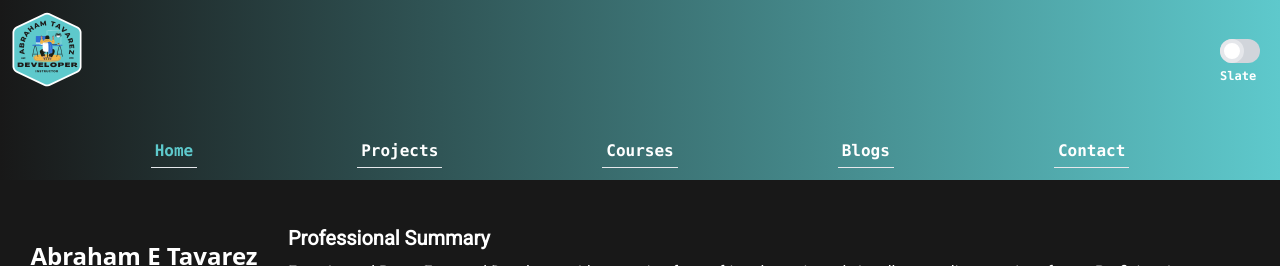
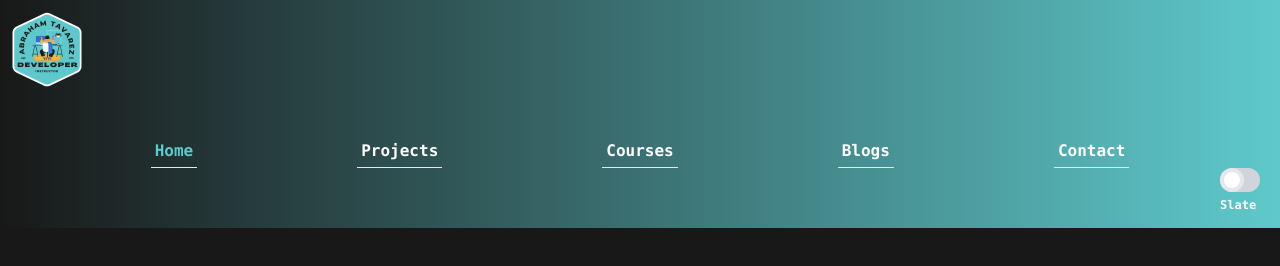
Before and after one commit to AbeTavarez/devp, a Next.js app: page / in a window 1280 px wide. Shown: the top 266 px of the page. Built offline with nearby package versions, Linux system fonts and the light colour scheme.

Commit message:
nav fixed

```diff
--- a/components/AppLayout/AppLayout.js
+++ b/components/AppLayout/AppLayout.js
@@ -28,7 +28,7 @@ export const AppLayout = ({ children }) => {
 
   return (
     <div className="h-full max-h-screen max-w-screen">
-      <div className="p-3 font-mono bg-gradient-to-r from-[#181818] to-[#5EC9CC] text-black dark:bg-gradient-to-r  dark:from-slate-500 dark:to-slate-700">
+      <div className=" p-3 font-mono bg-gradient-to-r from-[#181818] to-[#5EC9CC] text-black dark:bg-gradient-to-r  dark:from-slate-500 dark:to-slate-700">
         {process.env.NEXT_PUBLIC_GOOGLE_ANALYTICS ? (
           <GoogleAnalytics ga_id={process.env.NEXT_PUBLIC_GOOGLE_ANALYTICS} />
         ) : null}
@@ -42,34 +42,10 @@ export const AppLayout = ({ children }) => {
               alt="logo image"
             />
           </Link>
-
-          {/* TOGGLE BUTTON  */}
-          <div className="relative inline-block w-10 mr-2 align-middle select-none transition duration-200 ease-in  order-6 self-end">
-            <input
-              ref={toggleRef}
-              onChange={handleChange}
-              type="checkbox"
-              name="toggle"
-              id="toggle"
-              className="toggle-checkbox absolute block w-6 h-6 rounded-full bg-white border-4 appearance-none cursor-pointer"
-            />
-
-            <label
-              htmlFor="toggle"
-              className="toggle-label block overflow-hidden h-6 rounded-full bg-gray-300 cursor-pointer"
-            ></label>
-            <label
-              htmlFor="toggle"
-              class="text-xs text-white font-bold"
-            >
-              Slate
-            </label>
-          </div>
-
           {/* DROPDOWM MENU  */}
           {/* ********* NAVIGATION BAR AND DROP DOWN **************** */}
-          {size.width < 1200 && (
-            <nav className="flex  justify-end">
+          {size.width < 1100 && (
+            <nav className="flex">
               <div className="relative inline-block text-left">
                 <div>
                   <button
@@ -79,7 +55,9 @@ export const AppLayout = ({ children }) => {
                     aria-expanded="true"
                     aria-haspopup="true"
                     onClick={() => setShowDropDown(!showDropDown)}
-                  > menu
+                  >
+                    {" "}
+                    menu
                     {/* <svg
                       aria-hidden="true"
                       className="h-6 w-6 text-white hover:text-[#5EC9CC]"
@@ -100,7 +78,7 @@ export const AppLayout = ({ children }) => {
                 <div>
                   {showDropDown && (
                     <div
-                      className="absolute right-[-150%] z-10 mt-2 w-56 origin-top-right rounded-md  shadow-lg ring-1 ring-black ring-opacity-5 focus:outline-none bg-white"
+                      className="absolute right-[-0%] z-10 mt-2 w-56 origin-top-right rounded-md shadow-lg ring-1 ring-black ring-opacity-5 focus:outline-none bg-white"
                       role="menu"
                       aria-orientation="vertical"
                       aria-labelledby="menu-button"
@@ -186,7 +164,7 @@ export const AppLayout = ({ children }) => {
           )}
         </div>
         <div className="mt-10 flex justify-evenly items-center  content-evenly">
-          {size.width > 1200 && (
+          {size.width > 1100 && (
             <nav className="flex justify-evenly content-evenly">
               <Link
                 className={`nav-link ${
@@ -242,6 +220,27 @@ export const AppLayout = ({ children }) => {
             </nav>
           )}
         </div>
+        {/* TOGGLE BUTTON  */}
+        <div className="flex flex-end">
+          <div className="relative inline-block w-10 mr-2 align-middle select-none transition duration-200 ease-in  order-6 self-end ml-auto">
+            <input
+              ref={toggleRef}
+              onChange={handleChange}
+              type="checkbox"
+              name="toggle"
+              id="toggle"
+              className="toggle-checkbox absolute block w-6 h-6 rounded-full bg-white border-4 appearance-none cursor-pointer"
+            />
+
+            <label
+              htmlFor="toggle"
+              className="toggle-label block overflow-hidden h-6 rounded-full bg-gray-300 cursor-pointer"
+            ></label>
+            <label htmlFor="toggle" className="text-xs text-white font-bold">
+              Slate
+            </label>
+          </div>
+        </div>
       </div>
       {children}
       {/* <footer className="p-10 font-mono bg-gradient-to-r from-indigo-500 to-fuchsia-600 text-black dark:bg-gradient-to-r  dark:from-slate-500 dark:to-slate-700">
--- a/pages/projects.js
+++ b/pages/projects.js
@@ -4,7 +4,7 @@ import { FontAwesomeIcon } from "@fortawesome/react-fontawesome";
 
 export default function Projects() {
   return (
-    <main className="w-full h-screen  bg-blk-dark dark:bg-gradient-to-r dark:from-slate-700 dark:to-slate-950 p-5">
+    <main className="w-full h-full  bg-blk-dark dark:bg-gradient-to-r dark:from-slate-700 dark:to-slate-950 p-5">
       <h1 className="text-white text-3xl p-10 font-bold dark:text-white font-sans">
         Projects
       </h1>
```
